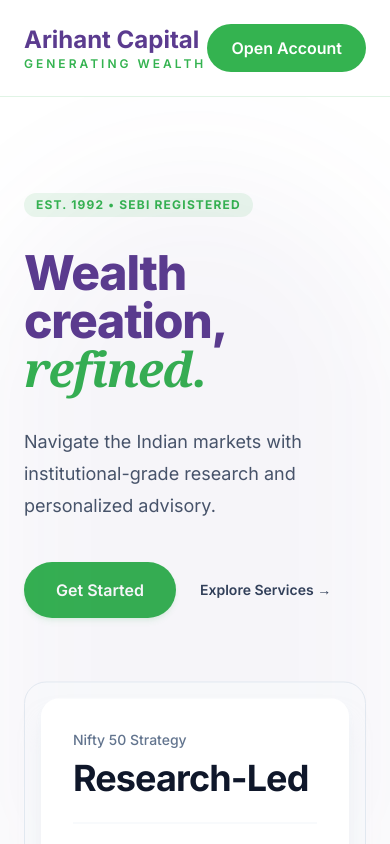
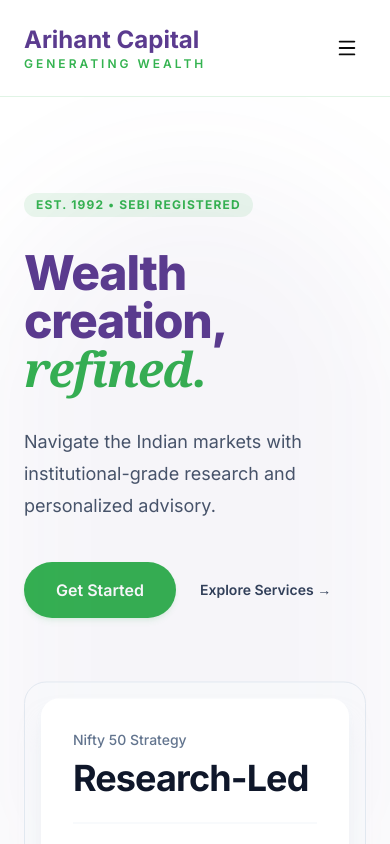
Before and after one commit to PrathmeshnPawar/arihant-website, a Next.js app: page / in a window 390 px wide. Shown: the top 844 px of the page. Built offline with nearby package versions, Linux system fonts and the light colour scheme.

Commit message:
Added mobile responsivness to header

```diff
--- a/src/components/layout/Header.tsx
+++ b/src/components/layout/Header.tsx
@@ -3,6 +3,7 @@
 import Link from "next/link";
 import { siteConfig } from "@/config/navigation";
 import { useRef, useState } from "react";
+import { Menu, X } from "lucide-react";
 import {
   DropdownMenu,
   DropdownMenuContent,
@@ -32,15 +33,14 @@
 
   const handleClose = () => {
     if (closeTimer.current) {
-    clearTimeout(closeTimer.current);   // ✅ CRITICAL FIX
+      clearTimeout(closeTimer.current); // ✅ CRITICAL FIX
     }
 
     closeTimer.current = setTimeout(() => {
       setActiveMenu(null);
-    closeTimer.current = null;          // ✅ Prevent ghost triggers
+      closeTimer.current = null; // ✅ Prevent ghost triggers
     }, 150);
   };
-
 
   return (
     <header className="sticky top-0 z-50 border-b border-arihant-green/15 bg-white/95 backdrop-blur">
@@ -58,14 +58,17 @@
         {/* Desktop Nav */}
         <nav className="hidden lg:flex items-center gap-8">
           {siteConfig.slice(0, 4).map((group) => (
-        <DropdownMenu open={activeMenu === group.label} modal={false} key={group.label}>
+            <DropdownMenu
+              open={activeMenu === group.label}
+              modal={false}
+              key={group.label}
+            >
               <div
                 className="relative pb-3"
                 onMouseEnter={() => handleOpen(group.label)}
                 onMouseLeave={handleClose}
               >
                 <DropdownMenuTrigger asChild>
-
                   {/* 🚫 NO hover handlers here */}
                   <button
                     className="
@@ -76,9 +79,7 @@
         "
                   >
                     {group.label}
-
                   </button>
-
                 </DropdownMenuTrigger>
 
                 <DropdownMenuContent
@@ -108,23 +109,32 @@
                 </DropdownMenuContent>
               </div>
             </DropdownMenu>
-
           ))}
         </nav>
 
+        {/* CTA */}
+        <div className="flex items-center gap-3">
+  {/* Mobile Menu Button */}
+  <button
+    className="lg:hidden p-2 rounded-lg hover:bg-gray-100"
+    onClick={() => setOpen(!open)}
+  >
+    {open ? <X size={22} /> : <Menu size={22} />}
+  </button>
 
   {/* CTA */}
   <Link
     href="/contact"
-          className="rounded-full bg-arihant-green px-6 py-3 text-base font-semibold text-white transition hover:bg-arihant-violet"
+    className="hidden lg:inline-flex rounded-full bg-arihant-green px-5 sm:px-6 py-2.5 sm:py-3 text-sm sm:text-base font-semibold text-white transition hover:bg-arihant-violet"
   >
     Open Account
   </Link>
 </div>
+      </div>
 
       {/* Mobile menu */}
       {open && (
-        <div className="border-t border-gray-200 bg-white px-6 py-6 md:hidden">
+          <div className="lg:hidden border-t border-gray-200 bg-white px-6 py-5">
           <div className="space-y-4 text-base text-gray-700">
             <Link
               href="/products/equity"
```
Lines whose indentation alone changed are shown as unchanged.
